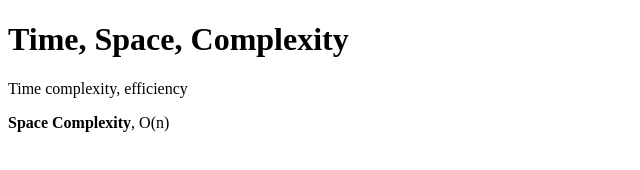
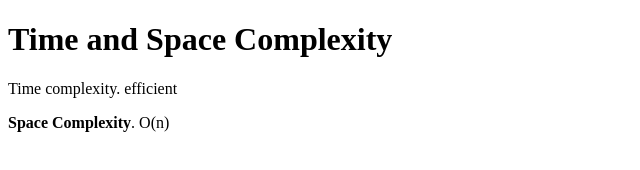
Before and after one commit to acciojob/time-and-space-complexity-Rakesh-op, a website: page main.html in a window 1280 px wide. Shown: the whole page, without its empty margins (0-640 px from the left). Drawn offline with Linux system fonts and the light colour scheme.

Commit message:
created a submission

```diff
--- a/main.html
+++ b/main.html
@@ -8,9 +8,9 @@
 
 <body>
 	<!-- the entire body must be written by student -->
-	<h1>Time, Space, Complexity</h1>
-	<p>Time complexity, efficiency</p>
-	<p><b>Space Complexity</b>, O(n)</p>
+	<h1>Time and Space Complexity</h1>
+	<p>Time complexity. efficient</p>
+	<p><b>Space Complexity</b>. O(n)</p>
     <script type="text/javascript" src="./script.js">
 </script>
 
```
